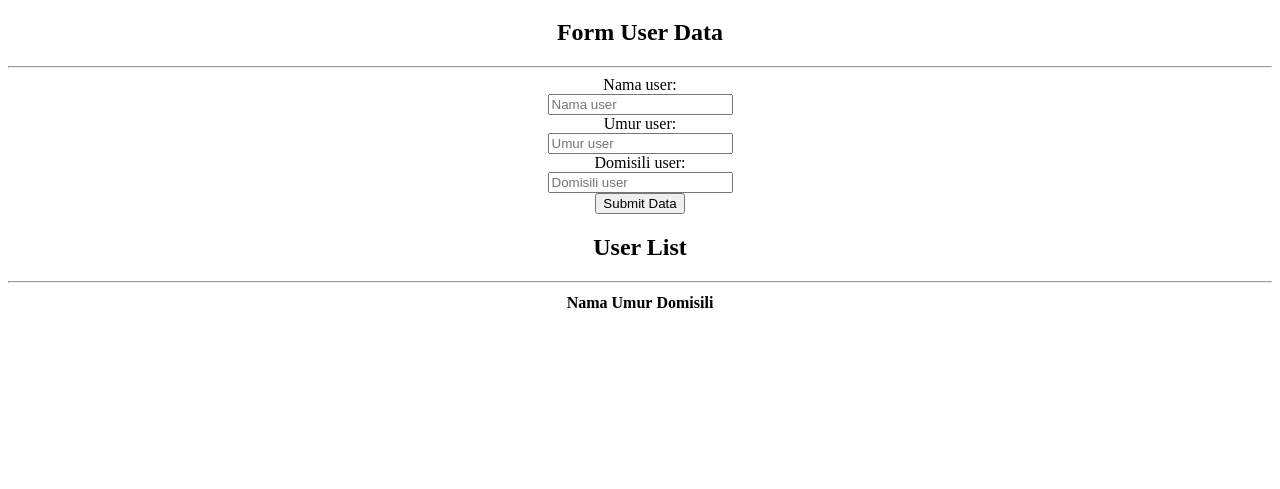
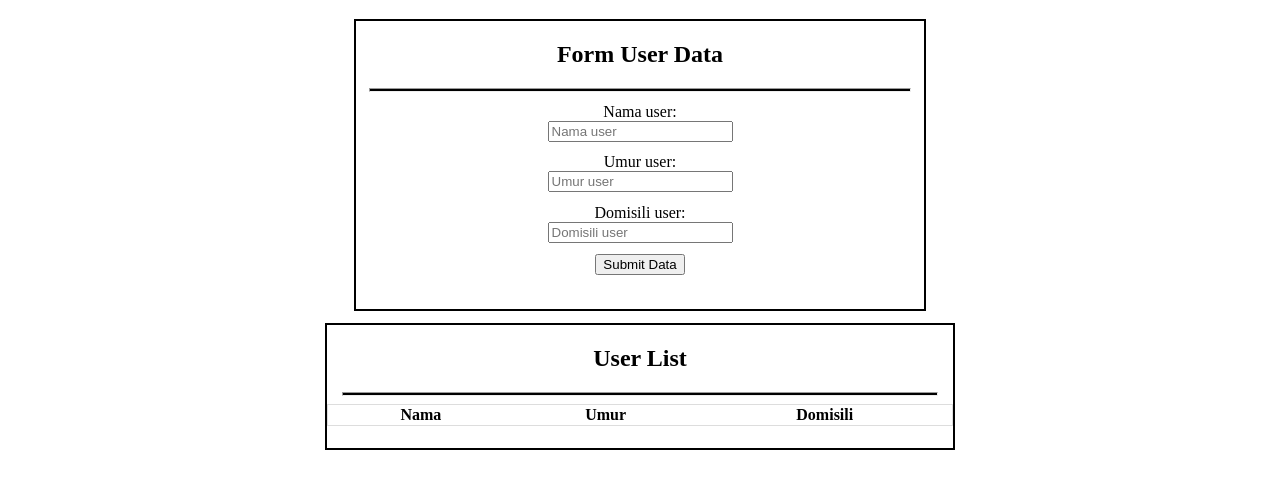
Before and after one commit to msuryaditriputraR/webStorageJSON, a website: page index.html in a window 1280 px wide. Shown: the part 61-550 px from the top of the page. Drawn offline with Linux system fonts and the light colour scheme.

Commit message:
add css style file

```diff
--- a/assets/css/style.css
+++ b/assets/css/style.css
@@ -0,0 +1,45 @@
+hr {
+    size: 2;
+    height: 2px;
+    color: black;
+    background-color: black;
+    width: 95%;
+}
+
+table {
+    border-collapse: collapse;
+    border-spacing: 0;
+    width: 100%;
+    border: 1px solid #ddd;
+}
+
+.contents {
+    margin-left: 5%;
+    margin-right: 5%;
+}
+
+.child-content {
+    border: 1px solid black;
+    border-width: 2px;
+    padding-bottom: 2%;
+    margin-bottom: 1%;
+}
+
+.form-element {
+    margin: 2%;
+}
+
+#user-form {
+    width: 50%;
+    height: 40%;
+}
+
+#user-list {
+    margin-top: 1%;
+    width: 55%;
+}
+
+#instructions-list {
+    margin-left: 1%;
+    margin-right: 1%;
+}
--- a/index.html
+++ b/index.html
@@ -5,6 +5,7 @@
     <meta charset="UTF-8">
     <meta http-equiv="X-UA-Compatible" content="IE=edge">
     <meta name="viewport" content="width=device-width, initial-scale=1.0">
+    <link rel="stylesheet" href="assets/css/style.css">
     <title>Web Storage JSON</title>
 </head>
 
```
